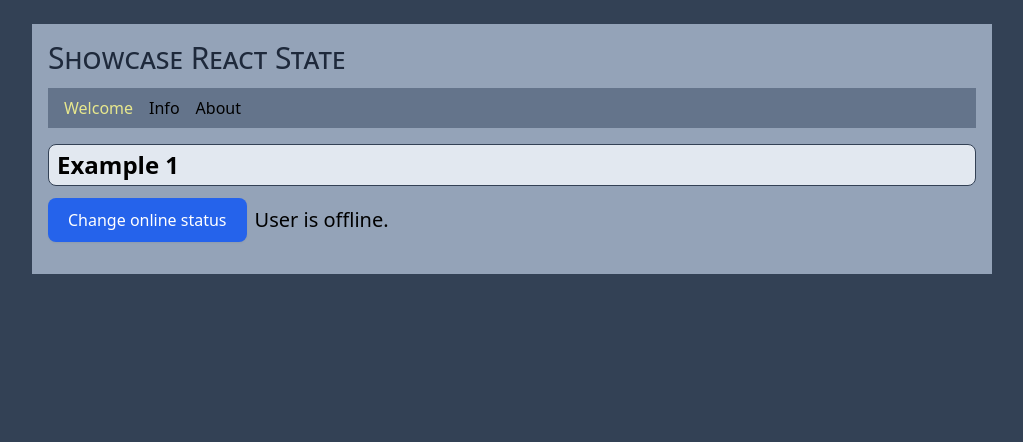
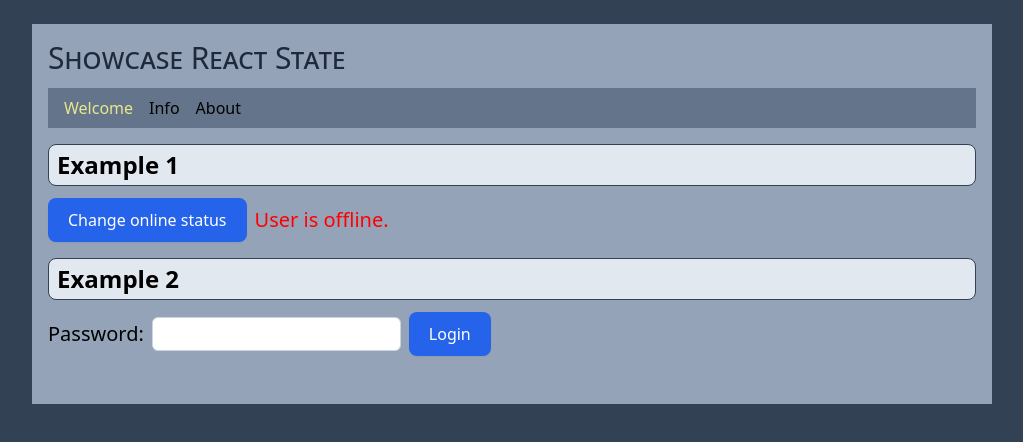
Before and after one commit to edwardtanguay/showcase-react-state, a React (Vite) app: page /welcome in a window 1280 px wide. Shown: the top 442 px of the page, without its empty margins (128-1151 px from the left). Built offline with nearby package versions, Linux system fonts and the light colour scheme.

Commit message:
Make example 2 layout

```diff
--- a/src/index.scss
+++ b/src/index.scss
@@ -21,3 +21,18 @@
 a.active {
 	color: rgb(232, 232, 141);
 }
+
+.userIsOnline {
+	color: green;
+	background-color: yellow;
+	padding: 0.5rem;
+	font-weight: bold;
+}
+
+.userIsOffline {
+	color: red;
+}
+
+.example {
+	margin-bottom: 1rem;
+}
--- a/src/pages/PageWelcome.tsx
+++ b/src/pages/PageWelcome.tsx
@@ -5,10 +5,20 @@
 
 	return (
 		<>
-			<h2>Example 1</h2>
-			<div className="flex gap-2 items-center">
-				<button onClick={() => setIsOnline(!isOnline)}>Change online status</button>
-				<p className="text-xl">User is {isOnline ? "online" : "offline"}.</p>
+			<div className="example">
+				<h2>Example 1</h2>
+				<div className="flex gap-2 items-center">
+					<button onClick={() => setIsOnline(!isOnline)}>Change online status</button>
+					<p className={`text-xl ${isOnline ? 'userIsOnline' : 'userIsOffline'}`}>User is {isOnline ? "online" : "offline"}.</p>
+				</div>
+			</div>
+			<div className="example">
+				<h2>Example 2</h2>
+				<div className="flex gap-2 items-center">
+				<p className="text-xl">Password:</p>
+				<input type="password" className="border border-slate-300 rounded-md px-2 py-1" />
+				<button>Login</button>
+				</div>
 			</div>
 		</>
 	)
```
